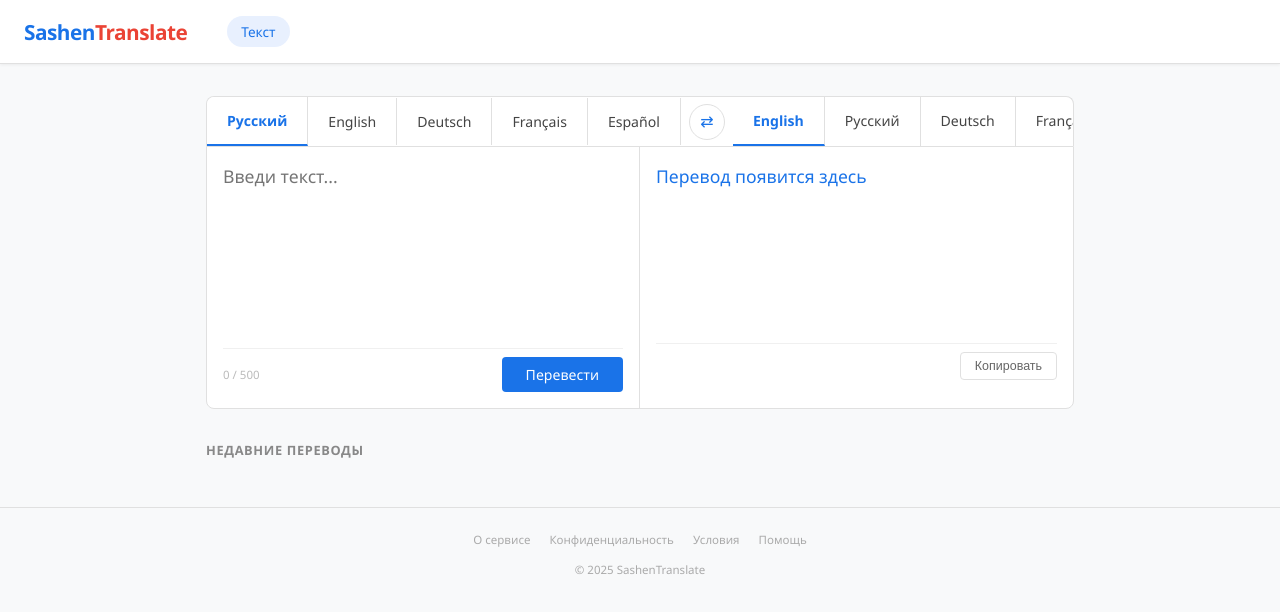
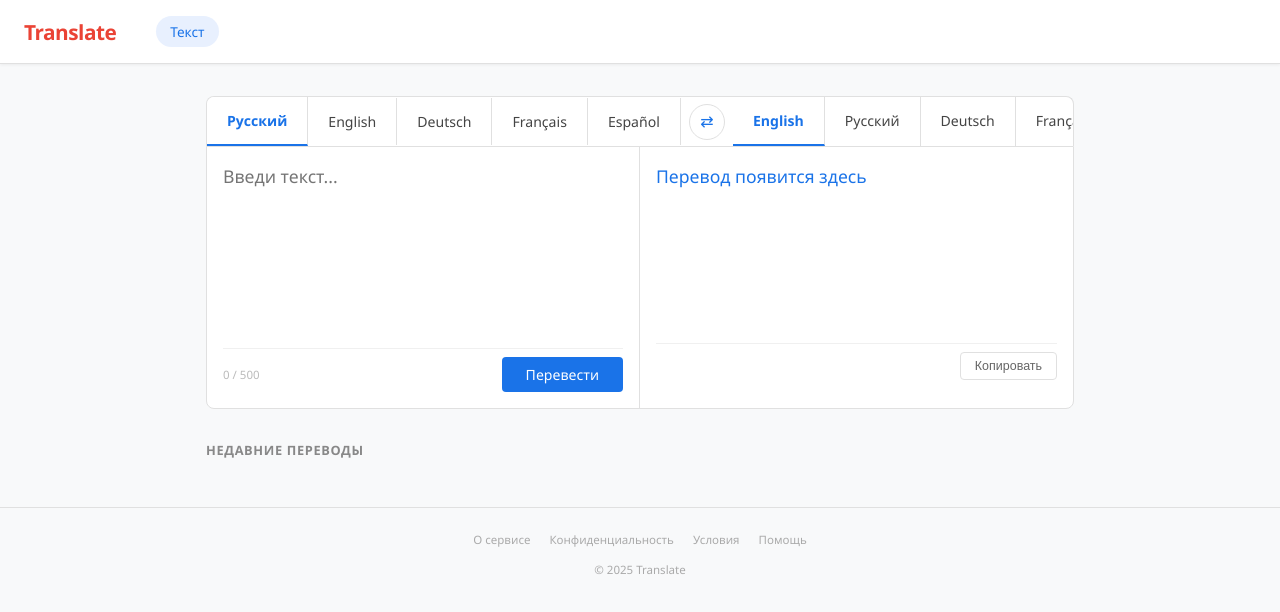
Before and after one commit to Nyxnotz/SashenNet, a plain HTML site: page sites/translator.sashen/index.html in a window 1280 px wide. Drawn offline with Linux system fonts and the light colour scheme.

Commit message:
Update index.html

```diff
--- a/sites/translator.sashen/index.html
+++ b/sites/translator.sashen/index.html
@@ -2,7 +2,7 @@
 <html lang="ru">
 <head>
   <meta charset="UTF-8">
-  <title>SashenTranslator</title>
+  <title>Translator</title>
   <style>
     * { box-sizing: border-box; margin: 0; padding: 0; }
 
@@ -226,7 +226,7 @@
 <body>
 
 <header>
-  <div class="logo">Sashen<span>Translate</span></div>
+  <div class="logo"><span>Translate</span></div>
   <nav class="header-nav">
     <a href="#" class="active">Текст</a>
   </nav>
@@ -280,7 +280,7 @@
   <a href="#">Условия</a>
   <a href="#">Помощь</a>
   <br><br>
-  &copy; 2025 SashenTranslate
+  &copy; 2025 Translate
 </footer>
 
 <script>
```
